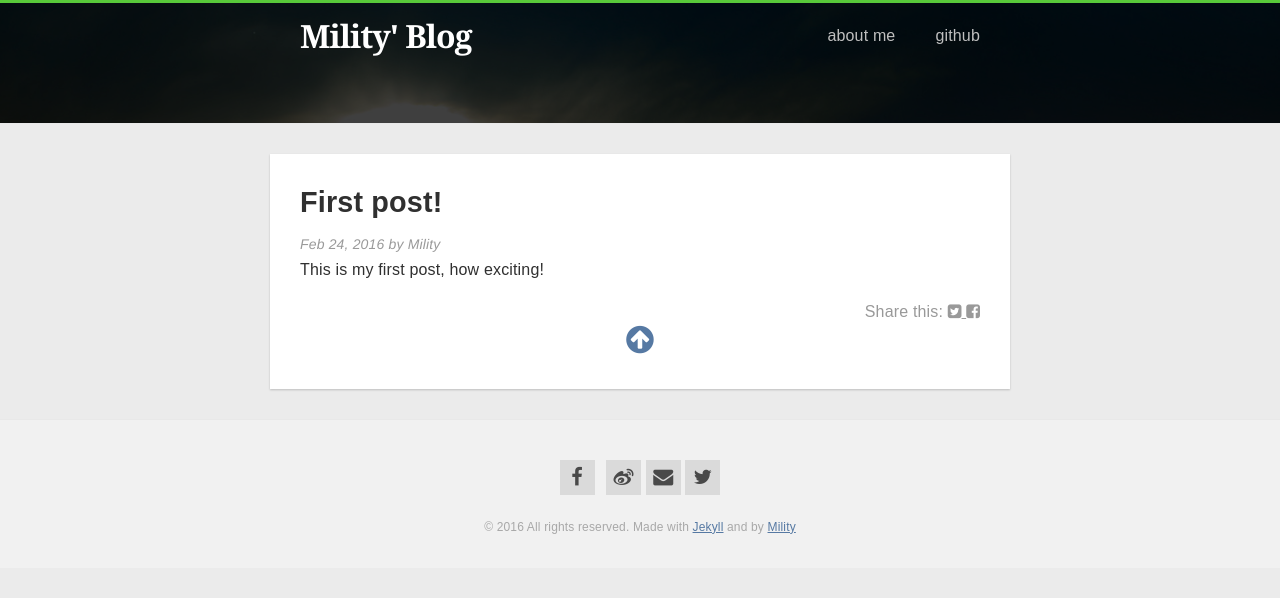
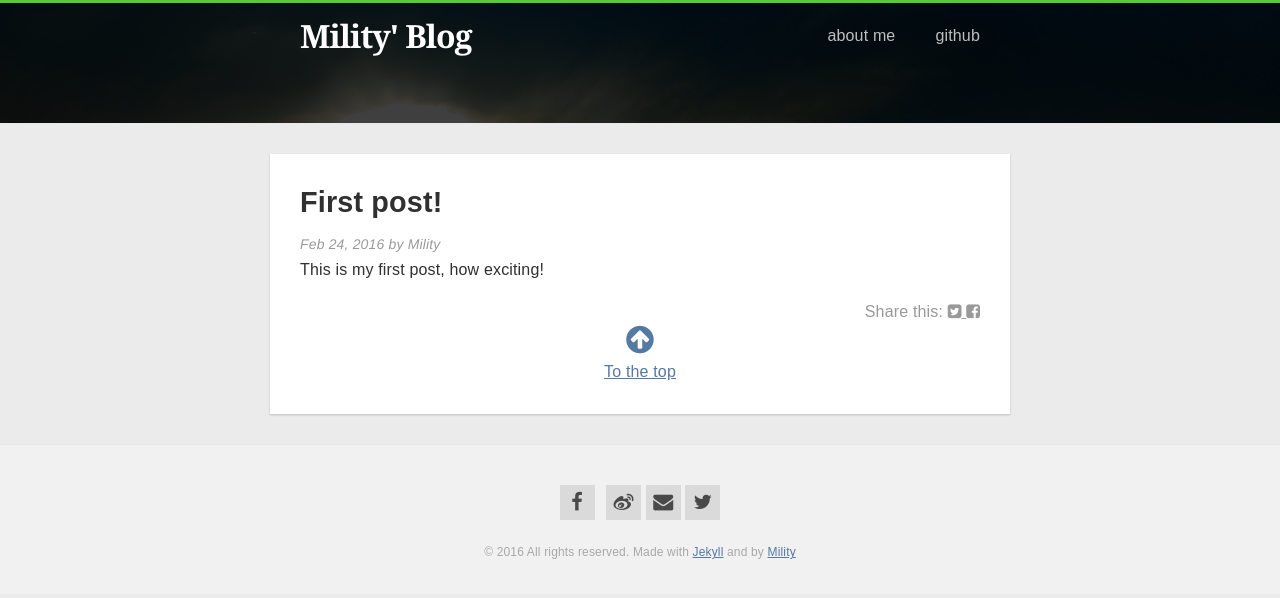
Before and after one commit to Mility/Mility.github.io, a Jekyll site: the page built from _posts/2016-02-24-first-post.md, in a window 1280 px wide. Shown: the top 598 px of the page. Built offline with Jekyll 4.4.1, drawn with Linux system fonts in a browser that asks for light colours; nearby versions of some CDN libraries.

Commit message:
Update post.html

```diff
--- a/_layouts/post.html
+++ b/_layouts/post.html
@@ -39,6 +39,10 @@ slug: single
   	<i class="fa fa-arrow-circle-up fa-2x"></i>
   	</a>
   </div>
-
+   <div align="center">
+  	<a >
+  	To the top
+  	</a>
+  </div>
   </div>
 </article>
```
